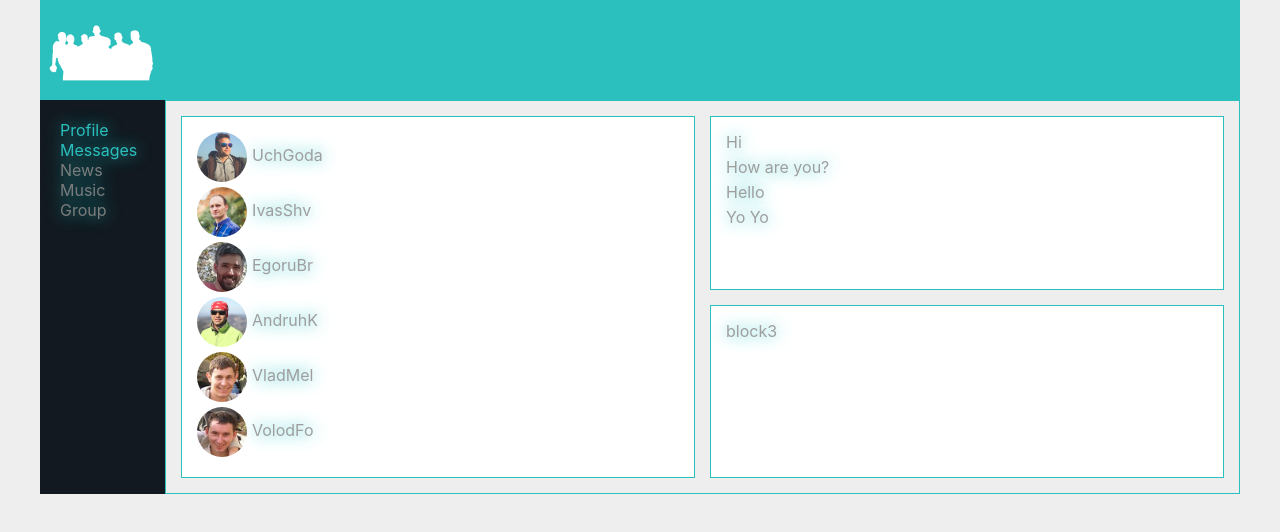
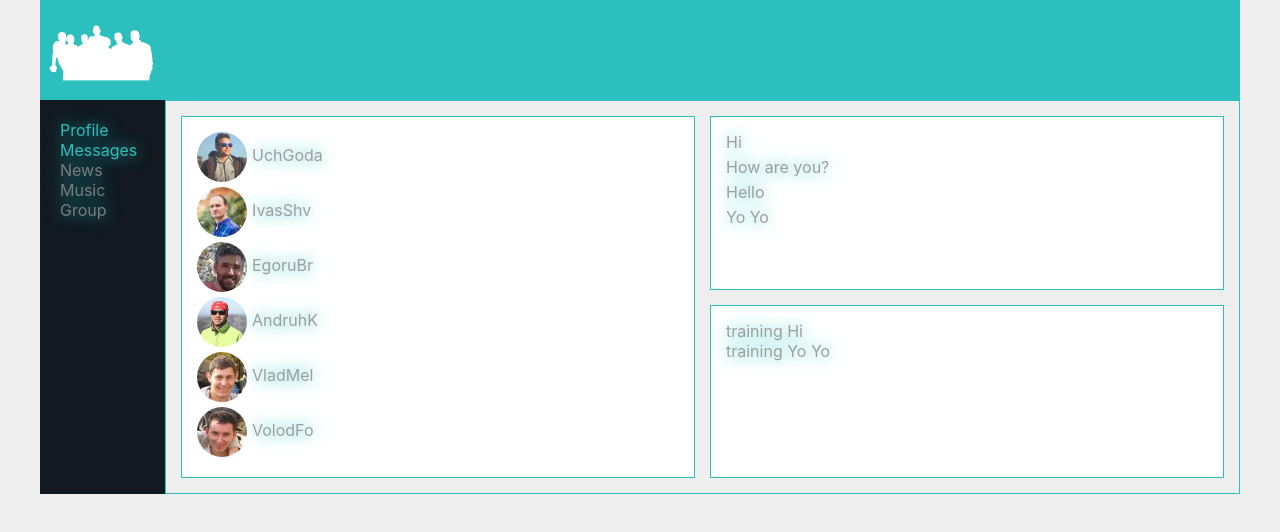
Before and after one commit to djos-anton/-Social-Network, a React (Create React App) app: page /dialogs in a window 1280 px wide. Shown: the top 532 px of the page. Built offline with nearby package versions, Linux system fonts and the light colour scheme.

Commit message:
Для треннировки добавил TrainingMessage

```diff
--- a/src/App.js
+++ b/src/App.js
@@ -36,6 +36,11 @@ const App = (props) => {
             {id : "4", message : "Yo Yo"}
         ];*/
 
+    /*let traMessages = [
+    {id : "1", trainingMessage : "training Hi"},
+    {id : "2", trainingMessage : "training Yo Yo"}
+];*/
+
     return (
         <BrowserRouter>
         <div className="appWrapper">
--- a/src/components/Dialogs/Dialogs.jsx
+++ b/src/components/Dialogs/Dialogs.jsx
@@ -3,12 +3,18 @@ import classes from "./Dialogs.module.css";
 import {NavLink} from "react-router-dom";
 import DialogItem from "./DialogItem/DialogItem";
 import Message from "./Message/Message";
+import TrainingMessage from "./TrainingMessage/TrainingMessage";
 
 
 
 
 
 const Dialogs = (props) => {
+
+    /*let traMessages = [
+        {id : "1", trainingMessage : "training Hi"},
+        {id : "2", trainingMessage : "training Yo Yo"}
+    ];*/
 
     /*let dialogs = [
         {id : "1", name : "Uchitel"},
@@ -30,6 +36,8 @@ const Dialogs = (props) => {
 
     let messagesElements = props.state.messages.map(message => <Message id = {message.id} message= {message.message}/>);
 
+    let trainingMess = props.state.traMessages.map(trainingmess => <TrainingMessage id = {trainingmess.id} trainingMessage = {trainingmess.trainingMessage}/>);
+
     /*let dialogsElements = [
         <DialogItem id = {dialogsData[0].id} name = {dialogsData[0].name}/>,
         <DialogItem id = {dialogsData[1].id} name = {dialogsData[1].name}/>,
@@ -46,6 +54,12 @@ const Dialogs = (props) => {
         <Message id = {messagesData[3].id} message= {messagesData[3].message}/>
     ]*/
 
+
+    /*let trainingMess = [
+        <TrainingMessage id = {traMessages[0].id} trainingMessage = {traMessages[0].trainingMessage}/>,
+        <TrainingMessage id = {traMessages[1].id} trainingMessage = {traMessages[1].trainingMessage}/>
+    ];*/
+
     return (
         <div className={classes.dialogs}>
             <div className={classes.dialogItem}>
@@ -58,7 +72,9 @@ const Dialogs = (props) => {
                 { messagesElements }
 
             </div>
-            <div className={classes.block3}>block3</div>
+            <div className={classes.block3}>
+                { trainingMess }
+            </div>
         </div>
     );
 }
--- /dev/null
+++ b/src/components/Dialogs/TrainingMessage/TrainingMessage.jsx
@@ -0,0 +1,12 @@
+import classes from "./TrainingMessage.module.css";
+import React from "react";
+
+const TrainingMessage = (props) => {
+    return (
+        <div>
+            <div className={classes.block3}>{props.trainingMessage}</div>
+        </div>
+    );
+}
+
+export default TrainingMessage;
--- a/src/redux/state.js
+++ b/src/redux/state.js
@@ -45,10 +45,13 @@ let state = {
             {id : "2", message : "How are you?"},
             {id : "3", message : "Hello"},
             {id : "4", message : "Yo Yo"}
+        ],
+
+        traMessages : [
+            {id : "1", trainingMessage : "training Hi"},
+            {id : "2", trainingMessage : "training Yo Yo"}
         ]
     }
-
-
 }
 
 export default state;
```
Also changed, not shown: src/components/Dialogs/TrainingMessage/TrainingMessage.module.css (added).
